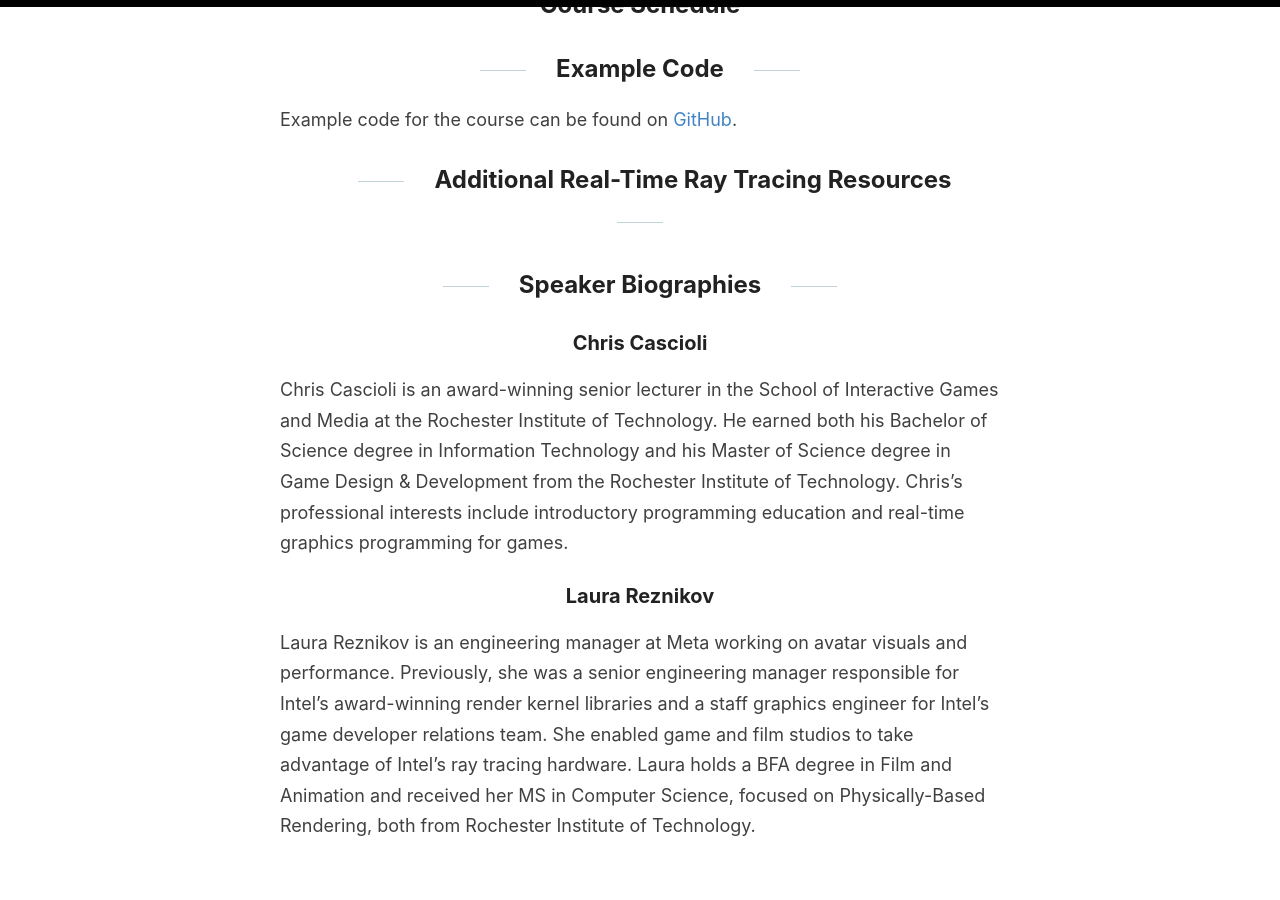
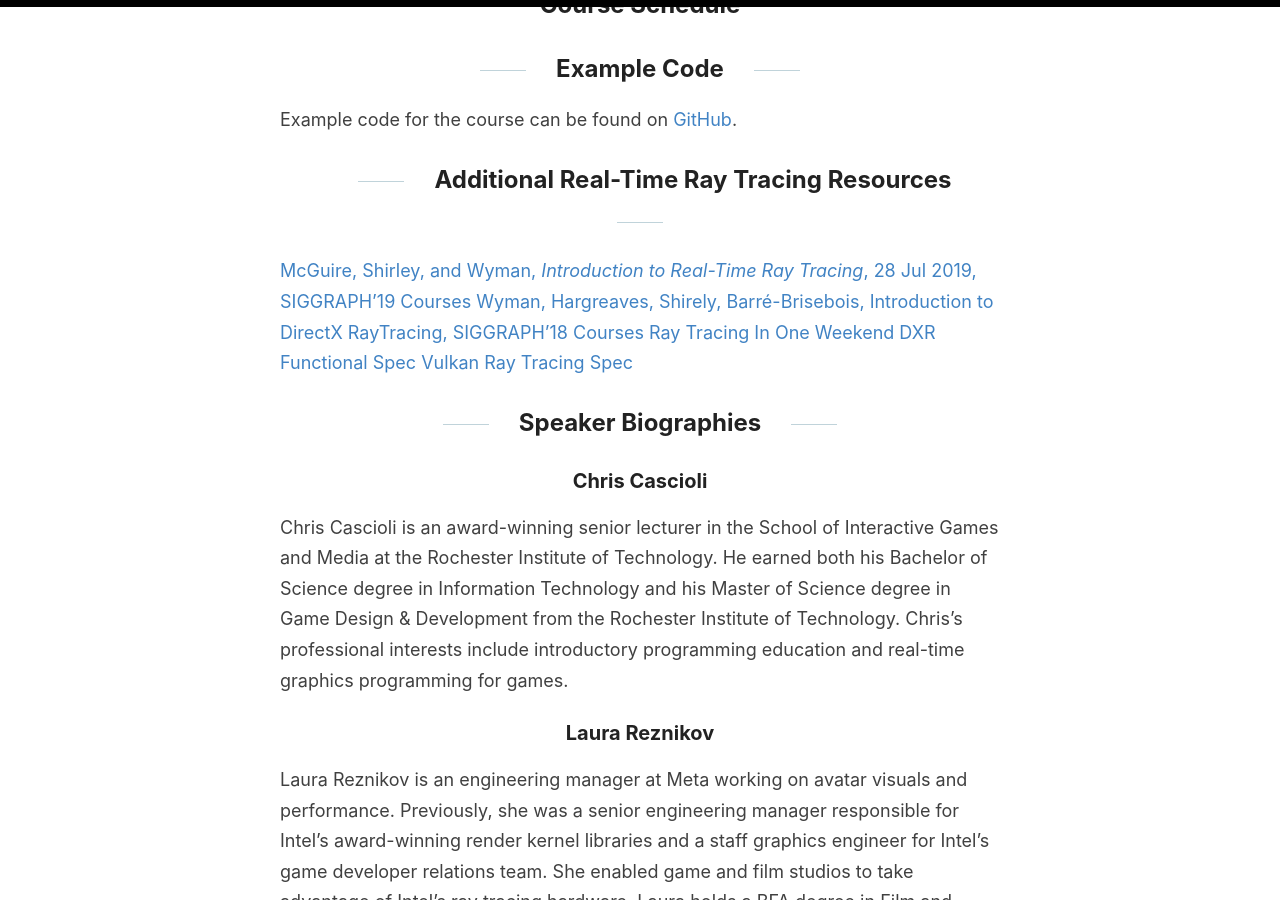
Before and after one commit to theanimatorreturns/BreadcrumbsIntroductionToRealTimeRayTracing, a Jekyll site: the page built from _posts/2024-07-27-intro-to-real-time-ray-tracing-course.md, in a window 1280 px wide and 900 px high, scrolled down 814 px. Built offline with Jekyll 4.4.1, drawn with Linux system fonts in a browser that asks for light colours.

Commit message:
Update 2024-07-27-intro-to-real-time-ray-tracing-course.md

```diff
--- a/_posts/2024-07-27-intro-to-real-time-ray-tracing-course.md
+++ b/_posts/2024-07-27-intro-to-real-time-ray-tracing-course.md
@@ -15,6 +15,11 @@ Coming soon!
 Example code for the course can be found on [GitHub](https://github.com/vixorien/IntroductionToRealTimeRayTracing).
 
 ## Additional Real-Time Ray Tracing Resources
+[McGuire, Shirley, and Wyman, _Introduction to Real-Time Ray Tracing_, 28 Jul 2019, SIGGRAPH'19 Courses](https://rtintro.realtimerendering.com/)
+[Wyman, Hargreaves, Shirely, Barré-Brisebois, Introduction to DirectX RayTracing, SIGGRAPH'18 Courses](https://intro-to-dxr.cwyman.org/)
+[Ray Tracing In One Weekend](https://raytracing.github.io/books/RayTracingInOneWeekend.html)
+[DXR Functional Spec](https://microsoft.github.io/DirectX-Specs/d3d/Raytracing.html)
+[Vulkan Ray Tracing Spec](https://docs.vulkan.org/spec/latest/chapters/raytracing.html)
 
 ## Speaker Biographies
 ### Chris Cascioli
```
